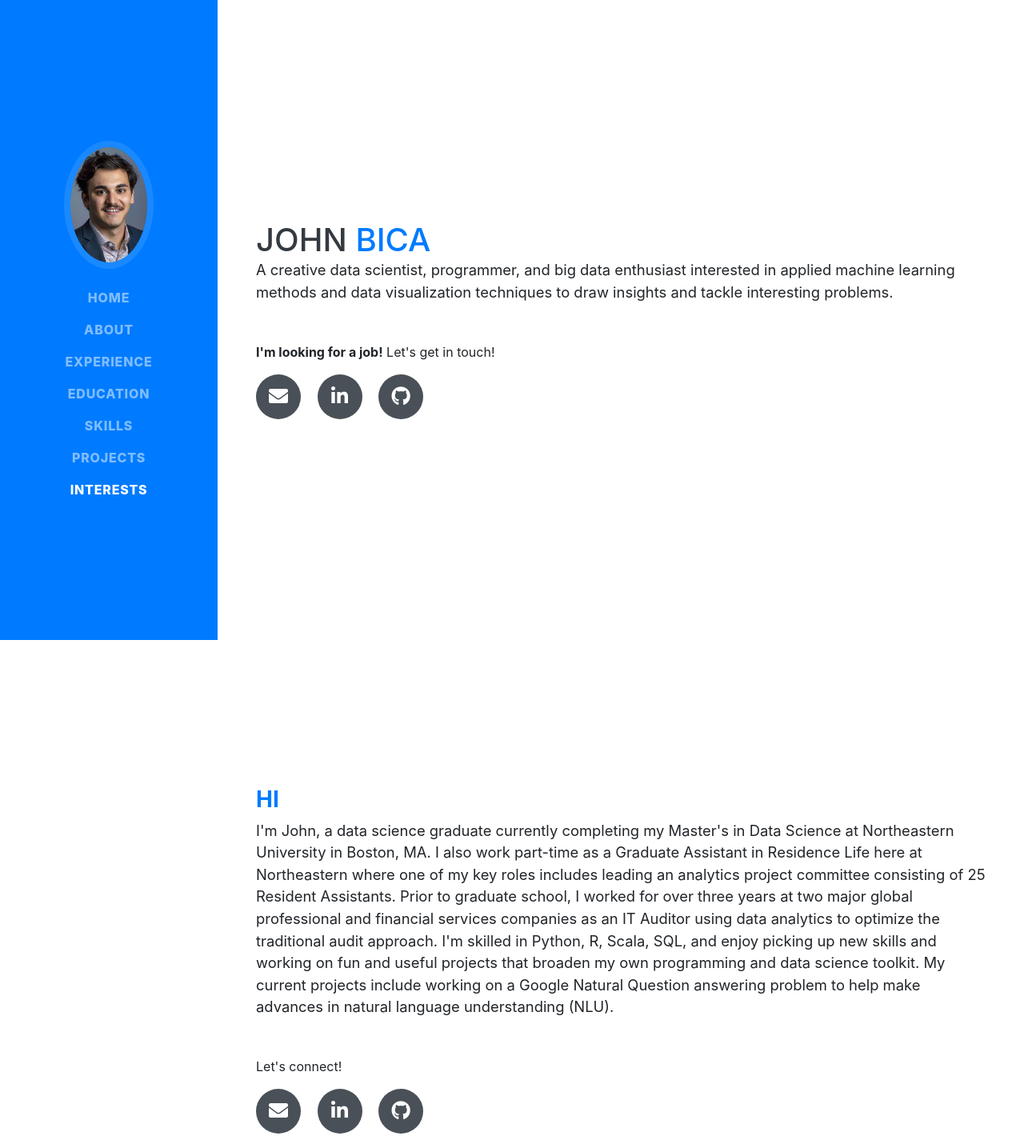
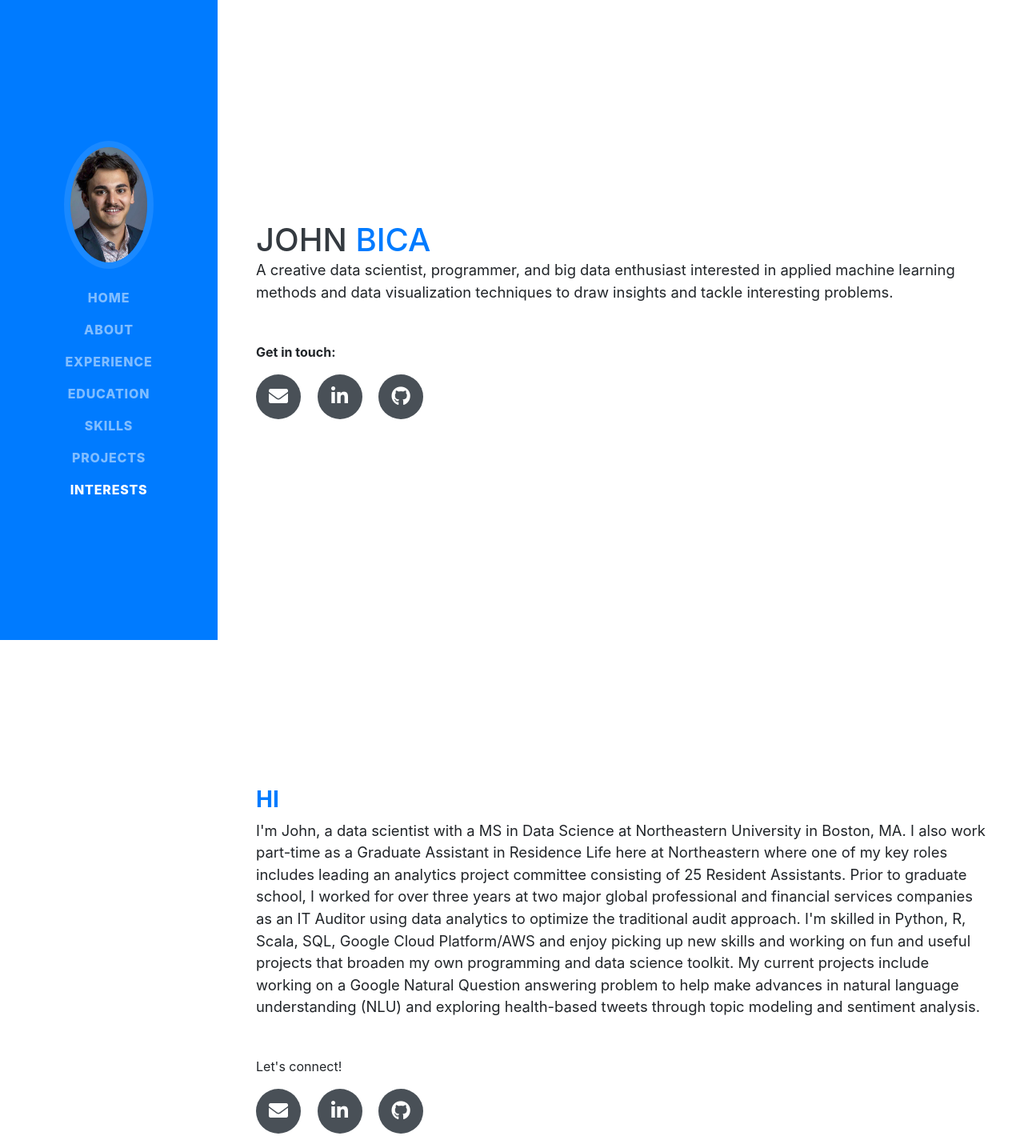
Before and after one commit to bicachu/portfolio, a website with bundled scripts: page index.html in a window 1280 px wide. Shown: the top 1420 px of the page at 80% size. Built offline with nearby package versions, Linux system fonts and the light colour scheme; a web font is replaced by a local one.

Commit message:
upd for projects/education

```diff
--- a/index.html
+++ b/index.html
@@ -73,7 +73,7 @@
           machine learning methods and data visualization techniques to draw insights and tackle interesting problems.
         </p>
         <p>
-          <b>I'm looking for a job!</b> Let's get in touch!
+          <b>Get in touch:</b>
         </p>
         <div class="social-icons">
           <a href="mailto:bicajohn1@gmail.com">
@@ -92,14 +92,15 @@
     <section class="resume-section p-3 p-lg-5 d-flex align-items-center" id="about">
       <div class="w-100">
           <h3><span class="text-primary"><b>Hi</b></span></h3>
-        <p class="lead mb-5">I'm John, a data science graduate currently completing my Master's in Data Science at Northeastern
+        <p class="lead mb-5">I'm John, a data scientist with a MS in Data Science at Northeastern
           University in Boston, MA. I also work part-time as a Graduate Assistant in Residence Life here at Northeastern
           where one of my key roles includes leading an analytics project committee consisting of 25 Resident Assistants.
           Prior to graduate school, I worked for over three years at two major global professional and financial services
           companies as an IT Auditor using data analytics to optimize the traditional audit approach. I'm skilled in
-          Python, R, Scala, SQL, and enjoy picking up new skills and working on fun and useful projects that broaden my
+          Python, R, Scala, SQL, Google Cloud Platform/AWS and enjoy picking up new skills and working on fun and useful projects that broaden my
           own programming and data science toolkit. My current projects include working on a Google Natural Question
-          answering problem to help make advances in natural language understanding (NLU).
+          answering problem to help make advances in natural language understanding (NLU) and exploring health-based
+          tweets through topic modeling and sentiment analysis.
         </p>
         <p>Let's connect!</p>
         <div class="social-icons">
@@ -169,8 +170,8 @@
             <h3 class="mb-0">Data Warehouse Engineer Intern</h3>
             <div class="subheading mb-3">Priceline.com</div>
             <p>Created weekly Tableau license utilization reports and dashboards to allow management to identify 15% of
-              lost value due to inactivity. Delivered business plan pitch to increase both short & long-term customer
-              bookings to CEO & executive leadership. </p>
+              lost value due to inactivity. Delivered business plan pitch to CEO & executive leadership to increase
+              small business booking using historical booking data. </p>
           </div>
           <div class="resume-date text-md-right">
             <span class="text-primary">June 2015 - August 2015</span>
```
